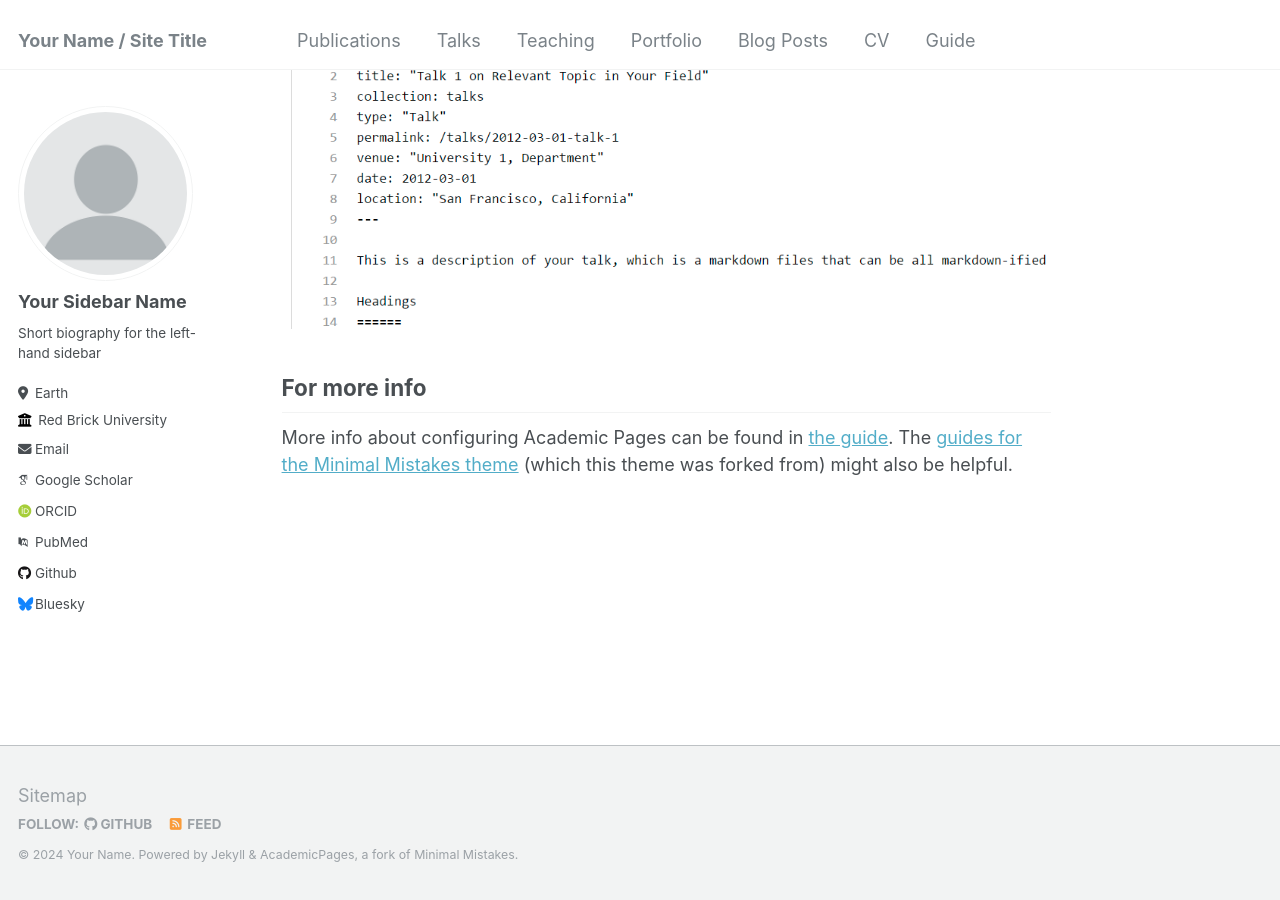
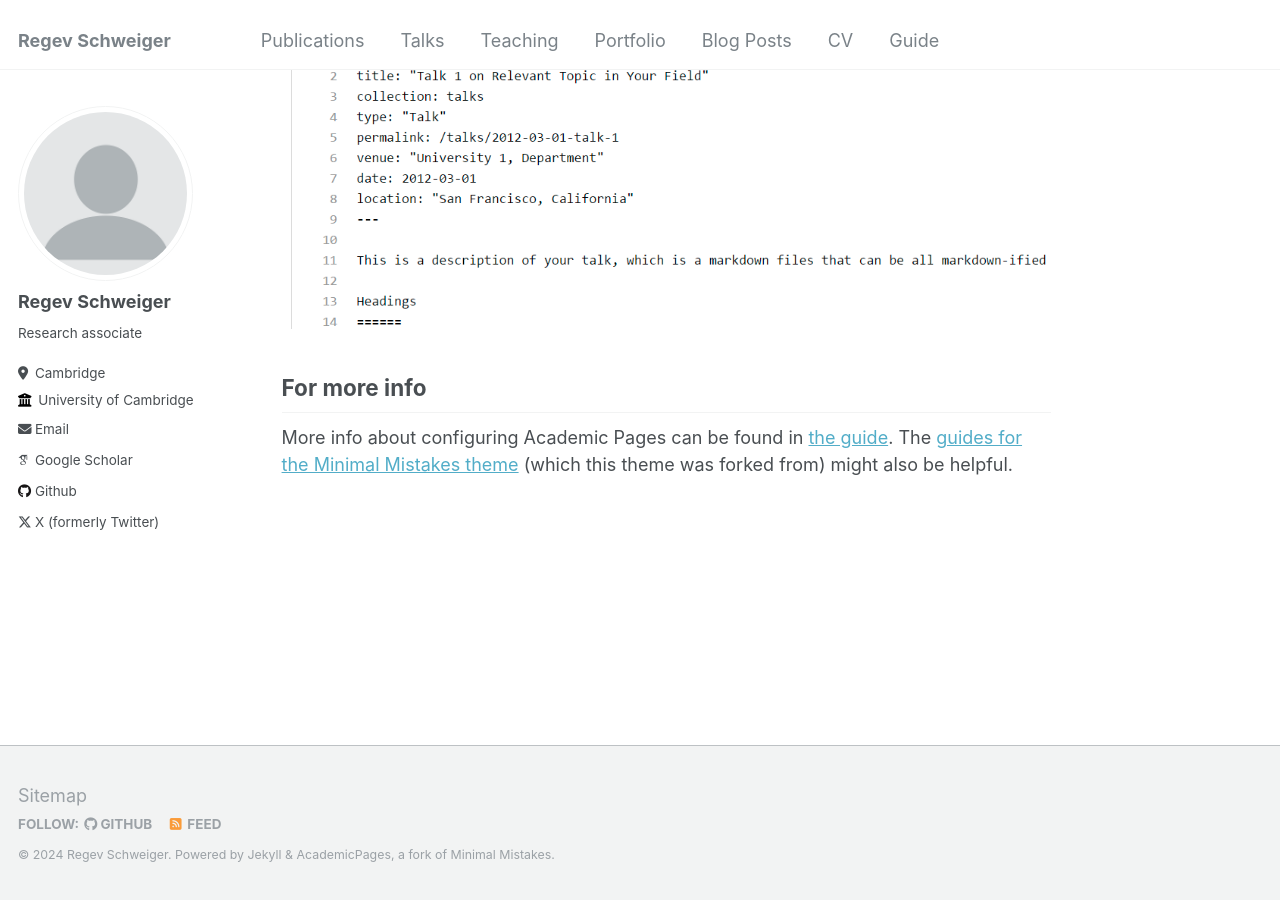
Before and after one commit to regevs/regevs.github.io, a Jekyll site: the page built from _pages/about.md, in a window 1280 px wide and 900 px high, scrolled down 2660 px. Built offline with Jekyll 4.4.1, drawn with Linux system fonts in a browser that asks for light colours; some web fonts are replaced.

Commit message:
Update _config.yml

```diff
--- a/_config.yml
+++ b/_config.yml
@@ -8,13 +8,13 @@
 
 # Basic Site Settings
 locale                   : "en-US"
-title                    : "Your Name / Site Title"
+title                    : "Regev Schweiger"
 title_separator          : "-"
-name                     : &name "Your Name"
+name                     : &name "Regev Schweiger"
 description              : &description "personal description"
-url                      : https://academicpages.github.io # the base hostname & protocol for your site e.g. "https://mmistakes.github.io"
+url                      : https://regevs.github.io # the base hostname & protocol for your site e.g. "https://mmistakes.github.io"
 baseurl                  : "" # the subpath of your site, e.g. "/blog"
-repository               : "academicpages/academicpages.github.io"
+repository               : "regevs/regevs.github.io"
 
 # Site Author - The following control what appear as part of the author content on the side bar.
 #               If a field is blank the icon and link will not appear, otherwise it will be shown.
@@ -22,33 +22,33 @@ repository               : "academicpages/academicpages.github.io"
 author:
   # Biographic information
   avatar           : "profile.png"
-  name             : "Your Sidebar Name"
+  name             : "Regev Schweiger"
   pronouns         : # example: "she/her"
-  bio              : "Short biography for the left-hand sidebar"
-  location         : "Earth"
-  employer         : "Red Brick University"
+  bio              : "Research associate"
+  location         : "Cambridge"
+  employer         : "University of Cambridge"
   uri              : # URL
-  email            : "none@example.org"
+  email            : "regevs@gmail.com"
 
   # Academic websites
   arxiv            : # URL - Update with the correct link to your profile
-  googlescholar    : "https://scholar.google.com/citations?user=PS_CX0AAAAAJ"
+  googlescholar    : "https://scholar.google.com/citations?user=iUBV-G0AAAAJ&hl=en"
   impactstory      : # URL
-  orcid            : "http://orcid.org/yourorcidurl"
+  orcid            : # "http://orcid.org/yourorcidurl"
   semantic         : # URL
-  pubmed           : "https://www.ncbi.nlm.nih.gov/pubmed/?term=john+snow"
+  pubmed           : # "https://www.ncbi.nlm.nih.gov/pubmed/?term=john+snow"
   researchgate     : # URL
 
   # Repositories and software development
   bitbucket        : # Username - Update with your username on the site
   codepen          : # Username
   dribbble         : # Username
-  github           : "academicpages"
+  github           : "regevs"
   kaggle           : # Username
   stackoverflow    : # User number or user number and name (i.e., use "1" or "1/jeff-atwood")
 
   # Social media
-  bluesky          : "bsky.app" # Replace this with you Bluesky username
+  bluesky          : # "bsky.app" # Replace this with you Bluesky username
   facebook         : # Username
   flickr           : # Username
   foursquare       : # Username
@@ -65,7 +65,7 @@ author:
   steam            : # Username
   telegram         : # URL
   tumblr           : # Username
-  twitter          : # Username for X / Twitter
+  twitter          : RegevSchweiger
   vine             : # Username
   weibo            : # Username
   wikipedia        : # Username
@@ -121,7 +121,7 @@ yandex_site_verification :
 
 # Social Sharing
 twitter:
-  username               : &twitter
+  username               : &RegevSchweiger
 facebook:
   username               :
   app_id                 :
```
